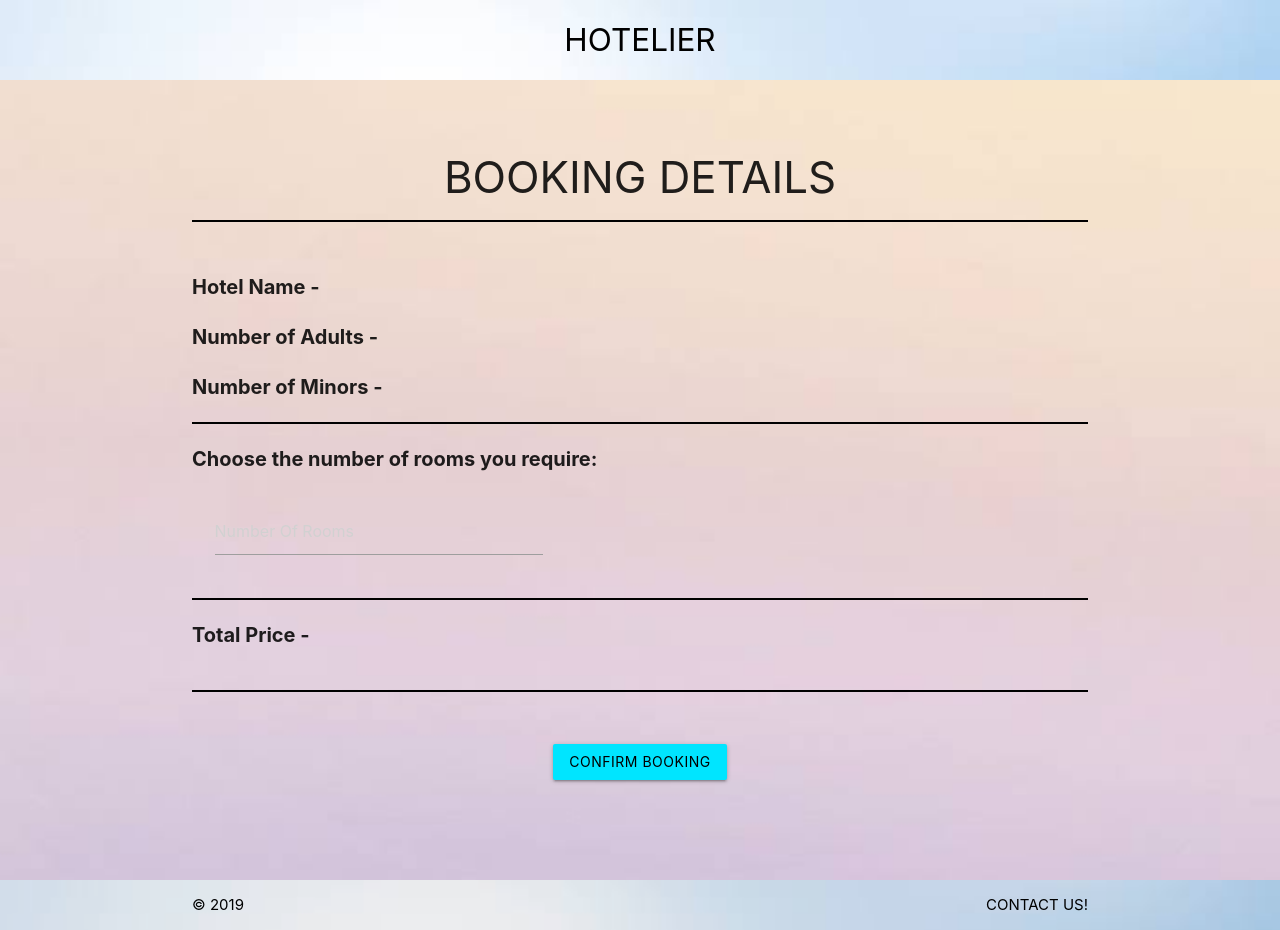
After one commit to sammybarman/AP2, a Flask app: page /checkout in a window 1280 px wide. The commit adds this page. Run offline with Flask 2, Linux system fonts and the light colour scheme.

Commit message:
Checkout Page

```diff
--- a/server.py
+++ b/server.py
@@ -13,6 +13,10 @@ def renderPage():
 @app.route("/contact")
 def contactPage():
     return render_template("contact.html")
+
+@app.route("/checkout")
+def checkoutPage():
+    return render_template("checkout.html")
 
 @app.route("/gethoteldetails")
 def hotelPage():
--- a/static/css/style.css
+++ b/static/css/style.css
@@ -63,6 +63,7 @@
   }
 
   .infosection{
+    min-height: 100vh;
     max-height: 150vh !important;
     background-image: url("/static/img/info.jpeg");
     background-repeat: no-repeat;
@@ -152,3 +153,15 @@
    .indhotel:hover{
      background: rgba(5, 211, 242, 0.3);
    }
+
+   #checkoutmod{
+     background-image: url("/static/img/nav.jpeg");
+     background-repeat: no-repeat;
+     background-size: cover;
+   }
+
+   .modal-footer{
+     background-image: url("/static/img/nav.jpeg");
+     background-repeat: no-repeat;
+     background-size: cover;
+   }
--- a/static/js/init.js
+++ b/static/js/init.js
@@ -1,6 +1,7 @@
 $(document).ready(function(){
   $('select').formSelect();
   $('.carousel').carousel();
+  $('.modal').modal();
   $('.datepicker').datepicker({
     selectMonths: true,
     minDate: new Date(2019,11,01)
--- /dev/null
+++ b/templates/checkout.html
@@ -0,0 +1,83 @@
+<!DOCTYPE html>
+<html lang="en">
+<head>
+  <meta http-equiv="Content-Type" content="text/html; charset=UTF-8"/>
+  <meta name="viewport" content="width=device-width, initial-scale=1"/>
+  <title>AP2</title>
+
+  <!-- CSS  -->
+  <link href="https://fonts.googleapis.com/icon?family=Material+Icons" rel="stylesheet">
+  <link rel="stylesheet" href="{{url_for('static', filename='css/materialize.min.css')}}" media="screen,projection">
+  <link rel="stylesheet" href="{{url_for('static', filename='css/style.css')}}" media="screen,projection">
+</head>
+<body>
+
+  <nav>
+    <div class="nav-wrapper">
+      <a href="#" class="brand-logo center black-text darken-4">HOTELIER</a>
+    </div>
+  </nav>
+
+  <section class="infosection" style="margin-top:80px">
+    <div class="container">
+      <br>
+      <br>
+      <h3 class="center">BOOKING DETAILS</h3>
+      <hr>
+      <br>
+      <div class="row">
+        <p style="font-size:20px"><b>Hotel Name - </b> </p>
+        <p style="font-size:20px"><b>Number of Adults - </b></p>
+        <p style="font-size:20px"><b>Number of Minors - </b></p>
+        <hr>
+        <p style="font-size:20px"><b>Choose the number of rooms you require:</b></p>
+        <form class="col s5 m5 l5">
+            <div class="input-field col s12">
+              <input placeholder="Number Of Rooms" id="rooms" type="text" class="validate">
+            </div>
+        </form>
+      </div>
+      <hr>
+      <div class="row">
+        <p style="font-size:20px"><b>Total Price - </b></p>
+      </div>
+      <hr>
+      <br>
+      <br>
+      <div class="center">
+        <button type="button" name="button" class="btn cyan accent-3 waves-effect black-text modal-trigger" data-target="checkoutmod">Confirm Booking</button>
+      </div>
+    </div>
+  </section>
+
+  <div id="checkoutmod" class="modal black">
+    <div class="modal-content center black-text">
+      <h4>Thank You!</h4>
+      <p>Your booking has been confirmed and an e-mail will be sent to your shortly!</p>
+    </div>
+    <div class="modal-footer black">
+      <button class="modal-close waves-effect waves-green btn-flat black-text">Close</button>
+    </div>
+  </div>
+
+  <footer style="padding-top: 0" class="page-footer">
+    <div class="footer-copyright">
+      <div class="container black-text text-darken-4 footlink">
+        © 2019
+        <a class="black-text text-darken-4 right footlink" href="/contact">CONTACT US!</a>
+      </div>
+    </div>
+  </footer>
+
+
+  <!--  Scripts-->
+  <script
+    src="https://code.jquery.com/jquery-3.4.1.js"
+    integrity="sha256-WpOohJOqMqqyKL9FccASB9O0KwACQJpFTUBLTYOVvVU="
+    crossorigin="anonymous">
+  </script>
+  <script src="static/js/materialize.js"></script>
+  <script src="static/js/init.js"></script>
+
+</body>
+</html>
```
